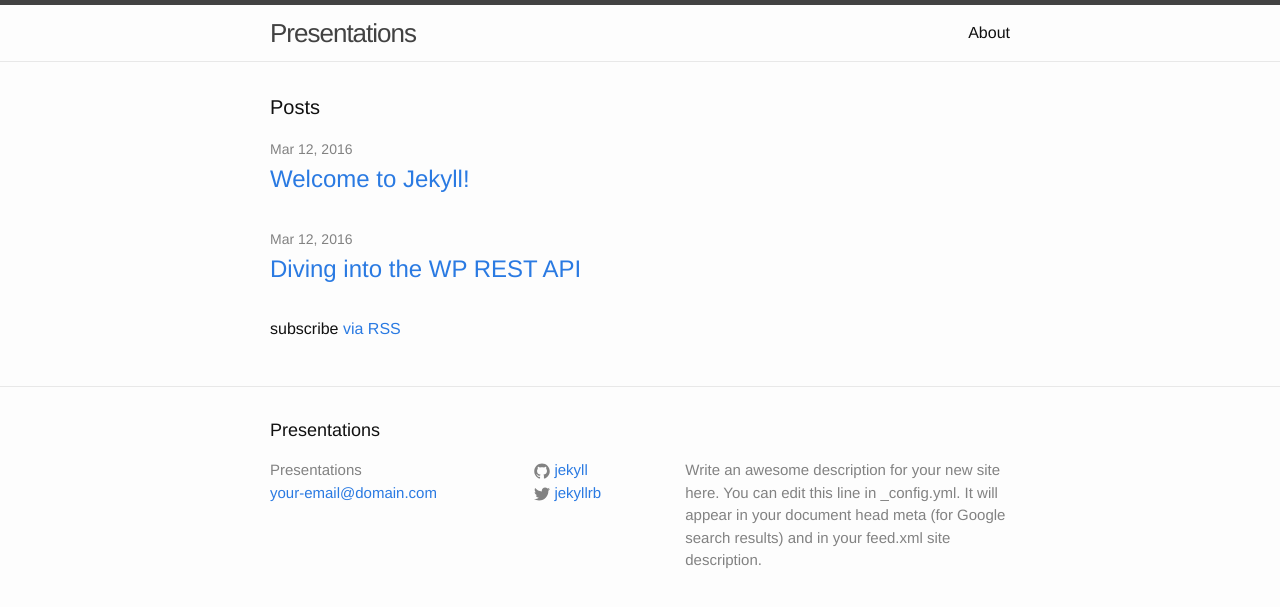
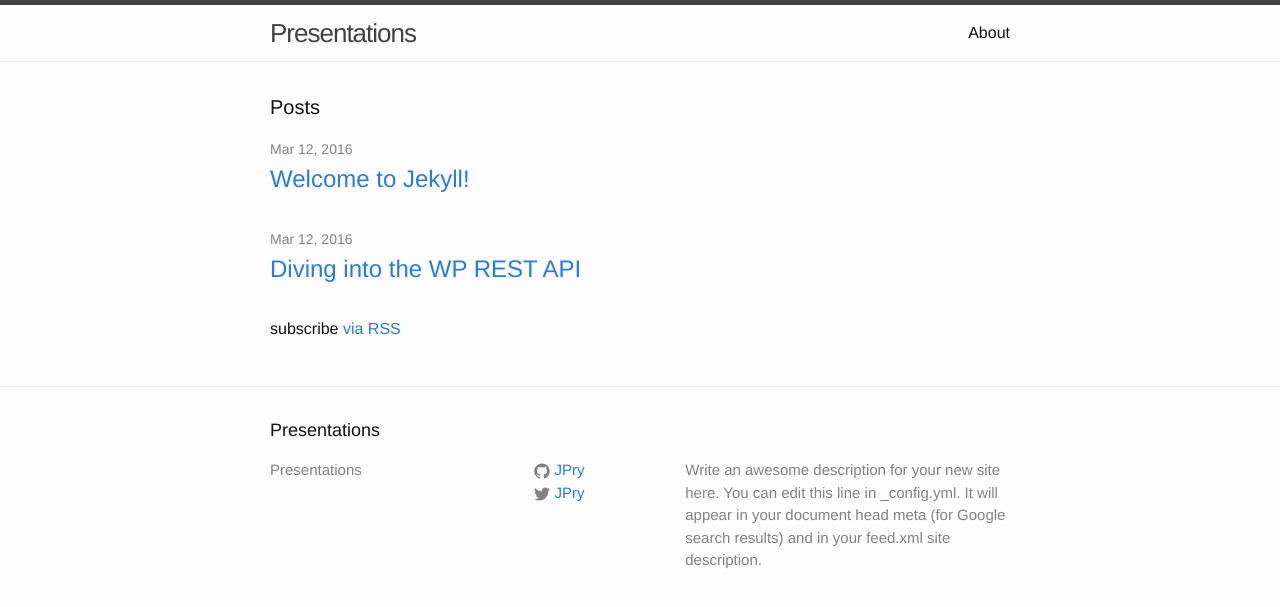
Before and after one commit to JPry/presentations, a Jekyll site: the page built from index.html, in a window 1280 px wide. Shown: the top 607 px of the page. Built offline with Jekyll 4.4.1, drawn with Linux system fonts in a browser that asks for light colours.

Commit message:
Update config options

```diff
--- a/_config.yml
+++ b/_config.yml
@@ -1,14 +1,13 @@
 # Site settings
 title: Presentations
-email: your-email@domain.com
 description: > # this means to ignore newlines until "baseurl:"
   Write an awesome description for your new site here. You can edit this
   line in _config.yml. It will appear in your document head meta (for
   Google search results) and in your feed.xml site description.
-baseurl: "" # the subpath of your site, e.g. /blog/
-url: "http://yourdomain.com" # the base hostname & protocol for your site
-twitter_username: jekyllrb
-github_username:  jekyll
+baseurl: "/presentations/" # the subpath of your site, e.g. /blog/
+url: "http://jpry.github.io" # the base hostname & protocol for your site
+twitter_username: JPry
+github_username:  JPry
 
 # Build settings
 markdown: kramdown
```
